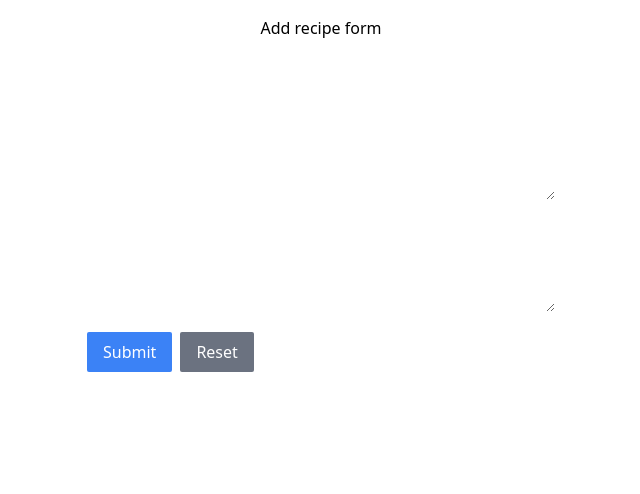
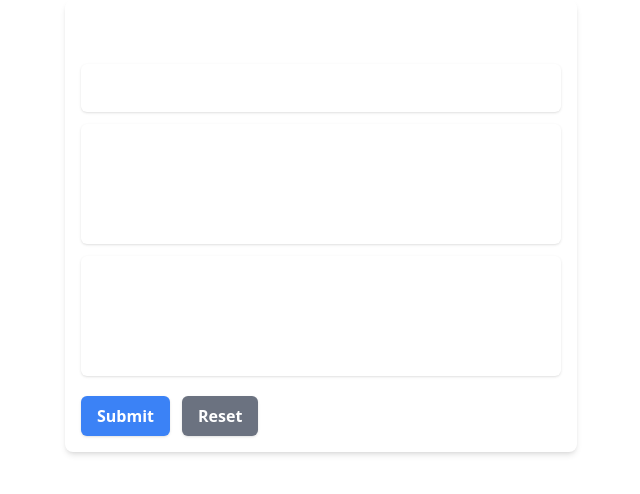
Before and after one commit to xieumar/alx-fe-reactjs, a React (Vite) app in the folder recipe-sharing-platform/: page /form in a window 1280 px wide. Shown: the top 494 px of the page, without its empty margins (319-959 px from the left). Built offline with nearby package versions, Linux system fonts and the light colour scheme.

Commit message:
made changes

```diff
--- a/recipe-sharing-platform/src/components/AddRecipeForm.jsx
+++ b/recipe-sharing-platform/src/components/AddRecipeForm.jsx
@@ -7,10 +7,8 @@ function AddRecipeForm() {
     preparation: "",
   });
 
-  // ✅ Error handling state
   const [errors, setErrors] = useState({});
 
-  // ✅ Validation function
   const validate = () => {
     let newErrors = {};
 
@@ -25,83 +23,78 @@ function AddRecipeForm() {
     }
 
     setErrors(newErrors);
-    return Object.keys(newErrors).length === 0; // ✅ true if no errors
+    return Object.keys(newErrors).length === 0;
   };
 
   const handleSubmit = (e) => {
     e.preventDefault();
-
-    if (!validate()) return; // stop if validation fails
+    if (!validate()) return;
 
     alert("Recipe submitted successfully!");
     console.log(form);
 
-    // ✅ Reset form & errors
-    setForm({
-      title: "",
-      ingredients: "",
-      preparation: "",
-    });
+    setForm({ title: "", ingredients: "", preparation: "" });
     setErrors({});
   };
 
   return (
-    <div className="formcontainer flex flex-col p-4 mx-auto w-[500px]">
-      <h1 className="text-center">Add recipe form</h1>
-      <form onSubmit={handleSubmit} className="flex flex-col gap-2">
+    <div className="formcontainer flex flex-col p-4 mx-auto w-full max-w-lg shadow-md rounded-lg bg-white/5">
+      <h1 className="text-center text-xl md:text-2xl font-bold mb-4 text-white">
+        Add Recipe Form
+      </h1>
+      <form onSubmit={handleSubmit} className="flex flex-col gap-3">
+        {/* Title input */}
         <input
-          className="w-full h-[48px] px-3 text-white text-sm placeholder:text-white/40 bg-white/5 rounded-sm mb-1"
+          className={`w-full h-[48px] px-3 text-white text-sm placeholder:text-white/40 bg-white/10 rounded-md shadow ${
+            errors.title ? "border border-red-500" : ""
+          }`}
           placeholder="Recipe title"
           value={form.title}
-          onChange={(e) =>
-            setForm({
-              ...form,
-              title: e.target.value,
-            })
-          }
+          onChange={(e) => setForm({ ...form, title: e.target.value })}
         />
-        {errors.title && <p className="text-red-400 text-xs">{errors.title}</p>}
+        {errors.title && (
+          <p className="text-red-400 text-xs font-medium">{errors.title}</p>
+        )}
 
+        {/* Ingredients */}
         <textarea
-          className="w-full h-[100px] px-3 text-white text-sm placeholder:text-white/40 bg-white/5 rounded-sm mb-1"
+          className={`w-full h-[120px] px-3 py-2 text-white text-sm placeholder:text-white/40 bg-white/10 rounded-md shadow resize-none ${
+            errors.ingredients ? "border border-red-500" : ""
+          }`}
           placeholder="Enter the list of ingredients"
           value={form.ingredients}
-          onChange={(e) =>
-            setForm({
-              ...form,
-              ingredients: e.target.value,
-            })
-          }
+          onChange={(e) => setForm({ ...form, ingredients: e.target.value })}
         ></textarea>
         {errors.ingredients && (
-          <p className="text-red-400 text-xs">{errors.ingredients}</p>
+          <p className="text-red-400 text-xs font-medium">{errors.ingredients}</p>
         )}
 
+        {/* Preparation */}
         <textarea
-          className="w-full h-[100px] px-3 text-white text-sm placeholder:text-white/40 bg-white/5 rounded-sm mb-1"
+          className={`w-full h-[120px] px-3 py-2 text-white text-sm placeholder:text-white/40 bg-white/10 rounded-md shadow resize-none ${
+            errors.preparation ? "border border-red-500" : ""
+          }`}
           placeholder="Enter the steps to make the dish"
           value={form.preparation}
-          onChange={(e) =>
-            setForm({
-              ...form,
-              preparation: e.target.value,
-            })
-          }
+          onChange={(e) => setForm({ ...form, preparation: e.target.value })}
         ></textarea>
         {errors.preparation && (
-          <p className="text-red-400 text-xs">{errors.preparation}</p>
+          <p className="text-red-400 text-xs font-medium">
+            {errors.preparation}
+          </p>
         )}
 
-        <div className="flex gap-2 mt-2">
+        {/* Buttons */}
+        <div className="flex flex-col md:flex-row gap-3 mt-2">
           <button
             type="submit"
-            className="bg-blue-500 text-white py-2 px-4 rounded-sm hover:bg-blue-600"
+            className="bg-blue-500 text-white font-semibold py-2 px-4 rounded-md shadow hover:bg-blue-600 transition"
           >
             Submit
           </button>
           <button
             type="button"
-            className="bg-gray-500 text-white py-2 px-4 rounded-sm hover:bg-gray-600"
+            className="bg-gray-500 text-white font-semibold py-2 px-4 rounded-md shadow hover:bg-gray-600 transition"
             onClick={() => {
               setForm({ title: "", ingredients: "", preparation: "" });
               setErrors({});
```
